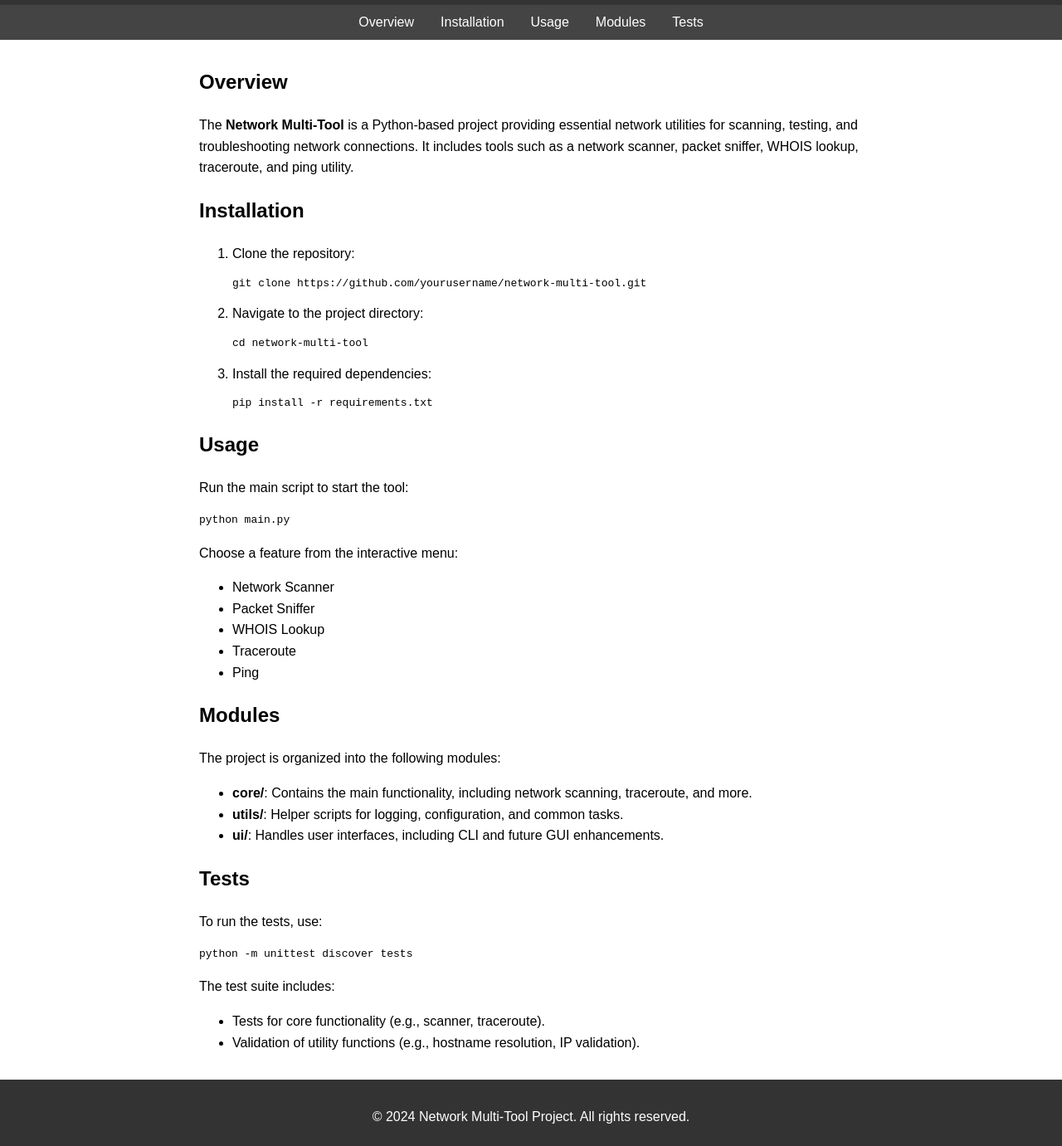
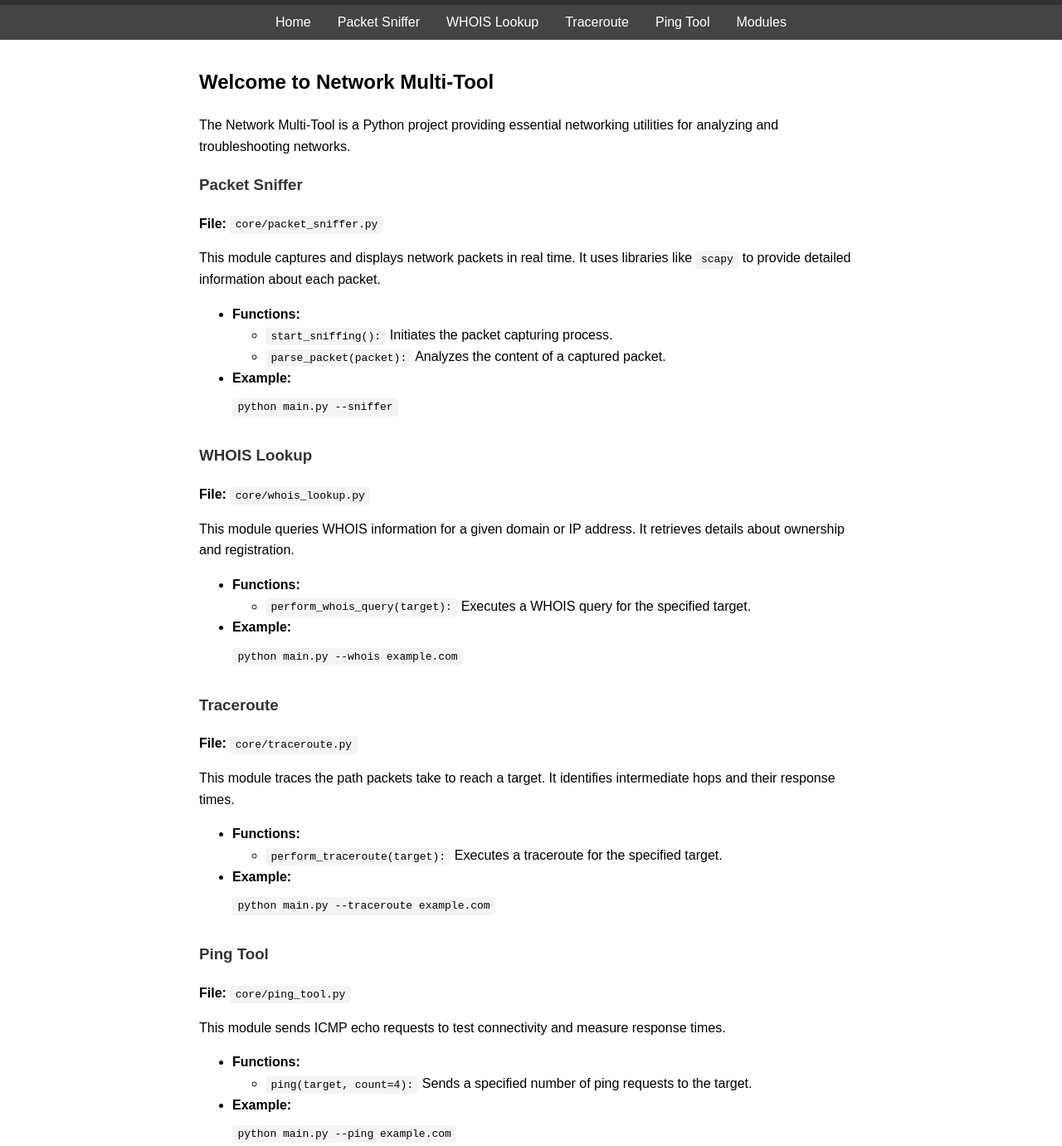
Before and after one commit to Zandgar11/network_tool, a plain HTML site: page index.html in a window 1280 px wide. Shown: the part 120-1501 px from the top of the page at 83% size. Drawn offline with Linux system fonts and the light colour scheme.

Commit message:
MAJ docu

```diff
--- a/index.html
+++ b/index.html
@@ -44,6 +44,17 @@
             color: #fff;
             margin-top: 2rem;
         }
+        code {
+            background: #f4f4f4;
+            padding: 0.2rem 0.4rem;
+            border-radius: 4px;
+        }
+        .file-section {
+            margin-bottom: 2rem;
+        }
+        .file-section h3 {
+            color: #333;
+        }
     </style>
 </head>
 <body>
@@ -51,66 +62,82 @@
         <h1>Network Multi-Tool Documentation</h1>
     </header>
     <nav>
-        <a href="#overview">Overview</a>
-        <a href="#installation">Installation</a>
-        <a href="#usage">Usage</a>
-        <a href="#modules">Modules</a>
-        <a href="#tests">Tests</a>
+        <a href="index.html">Home</a>
+        <a href="packet_sniffer.html">Packet Sniffer</a>
+        <a href="whois_lookup.html">WHOIS Lookup</a>
+        <a href="traceroute.html">Traceroute</a>
+        <a href="ping_tool.html">Ping Tool</a>
+        <a href="modules.html">Modules</a>
     </nav>
 
     <div class="container">
-        <section id="overview">
-            <h2>Overview</h2>
-            <p>The <strong>Network Multi-Tool</strong> is a Python-based project providing essential network utilities for scanning, testing, and troubleshooting network connections. It includes tools such as a network scanner, packet sniffer, WHOIS lookup, traceroute, and ping utility.</p>
+        <section>
+            <h2>Welcome to Network Multi-Tool</h2>
+            <p>The Network Multi-Tool is a Python project providing essential networking utilities for analyzing and troubleshooting networks.</p>
         </section>
 
-        <section id="installation">
-            <h2>Installation</h2>
-            <ol>
-                <li>Clone the repository:
-                    <pre><code>git clone https://github.com/yourusername/network-multi-tool.git</code></pre>
+        <section class="file-section" id="packet-sniffer">
+            <h3>Packet Sniffer</h3>
+            <p><strong>File:</strong> <code>core/packet_sniffer.py</code></p>
+            <p>This module captures and displays network packets in real time. It uses libraries like <code>scapy</code> to provide detailed information about each packet.</p>
+            <ul>
+                <li><strong>Functions:</strong>
+                    <ul>
+                        <li><code>start_sniffing():</code> Initiates the packet capturing process.</li>
+                        <li><code>parse_packet(packet):</code> Analyzes the content of a captured packet.</li>
+                    </ul>
                 </li>
-                <li>Navigate to the project directory:
-                    <pre><code>cd network-multi-tool</code></pre>
+                <li><strong>Example:</strong>
+                    <pre><code>python main.py --sniffer</code></pre>
                 </li>
-                <li>Install the required dependencies:
-                    <pre><code>pip install -r requirements.txt</code></pre>
-                </li>
-            </ol>
-        </section>
-
-        <section id="usage">
-            <h2>Usage</h2>
-            <p>Run the main script to start the tool:</p>
-            <pre><code>python main.py</code></pre>
-            <p>Choose a feature from the interactive menu:</p>
-            <ul>
-                <li>Network Scanner</li>
-                <li>Packet Sniffer</li>
-                <li>WHOIS Lookup</li>
-                <li>Traceroute</li>
-                <li>Ping</li>
             </ul>
         </section>
 
-        <section id="modules">
-            <h2>Modules</h2>
-            <p>The project is organized into the following modules:</p>
+        <section class="file-section" id="whois-lookup">
+            <h3>WHOIS Lookup</h3>
+            <p><strong>File:</strong> <code>core/whois_lookup.py</code></p>
+            <p>This module queries WHOIS information for a given domain or IP address. It retrieves details about ownership and registration.</p>
             <ul>
-                <li><strong>core/</strong>: Contains the main functionality, including network scanning, traceroute, and more.</li>
-                <li><strong>utils/</strong>: Helper scripts for logging, configuration, and common tasks.</li>
-                <li><strong>ui/</strong>: Handles user interfaces, including CLI and future GUI enhancements.</li>
+                <li><strong>Functions:</strong>
+                    <ul>
+                        <li><code>perform_whois_query(target):</code> Executes a WHOIS query for the specified target.</li>
+                    </ul>
+                </li>
+                <li><strong>Example:</strong>
+                    <pre><code>python main.py --whois example.com</code></pre>
+                </li>
             </ul>
         </section>
 
-        <section id="tests">
-            <h2>Tests</h2>
-            <p>To run the tests, use:</p>
-            <pre><code>python -m unittest discover tests</code></pre>
-            <p>The test suite includes:</p>
+        <section class="file-section" id="traceroute">
+            <h3>Traceroute</h3>
+            <p><strong>File:</strong> <code>core/traceroute.py</code></p>
+            <p>This module traces the path packets take to reach a target. It identifies intermediate hops and their response times.</p>
             <ul>
-                <li>Tests for core functionality (e.g., scanner, traceroute).</li>
-                <li>Validation of utility functions (e.g., hostname resolution, IP validation).</li>
+                <li><strong>Functions:</strong>
+                    <ul>
+                        <li><code>perform_traceroute(target):</code> Executes a traceroute for the specified target.</li>
+                    </ul>
+                </li>
+                <li><strong>Example:</strong>
+                    <pre><code>python main.py --traceroute example.com</code></pre>
+                </li>
+            </ul>
+        </section>
+
+        <section class="file-section" id="ping-tool">
+            <h3>Ping Tool</h3>
+            <p><strong>File:</strong> <code>core/ping_tool.py</code></p>
+            <p>This module sends ICMP echo requests to test connectivity and measure response times.</p>
+            <ul>
+                <li><strong>Functions:</strong>
+                    <ul>
+                        <li><code>ping(target, count=4):</code> Sends a specified number of ping requests to the target.</li>
+                    </ul>
+                </li>
+                <li><strong>Example:</strong>
+                    <pre><code>python main.py --ping example.com</code></pre>
+                </li>
             </ul>
         </section>
     </div>
```
